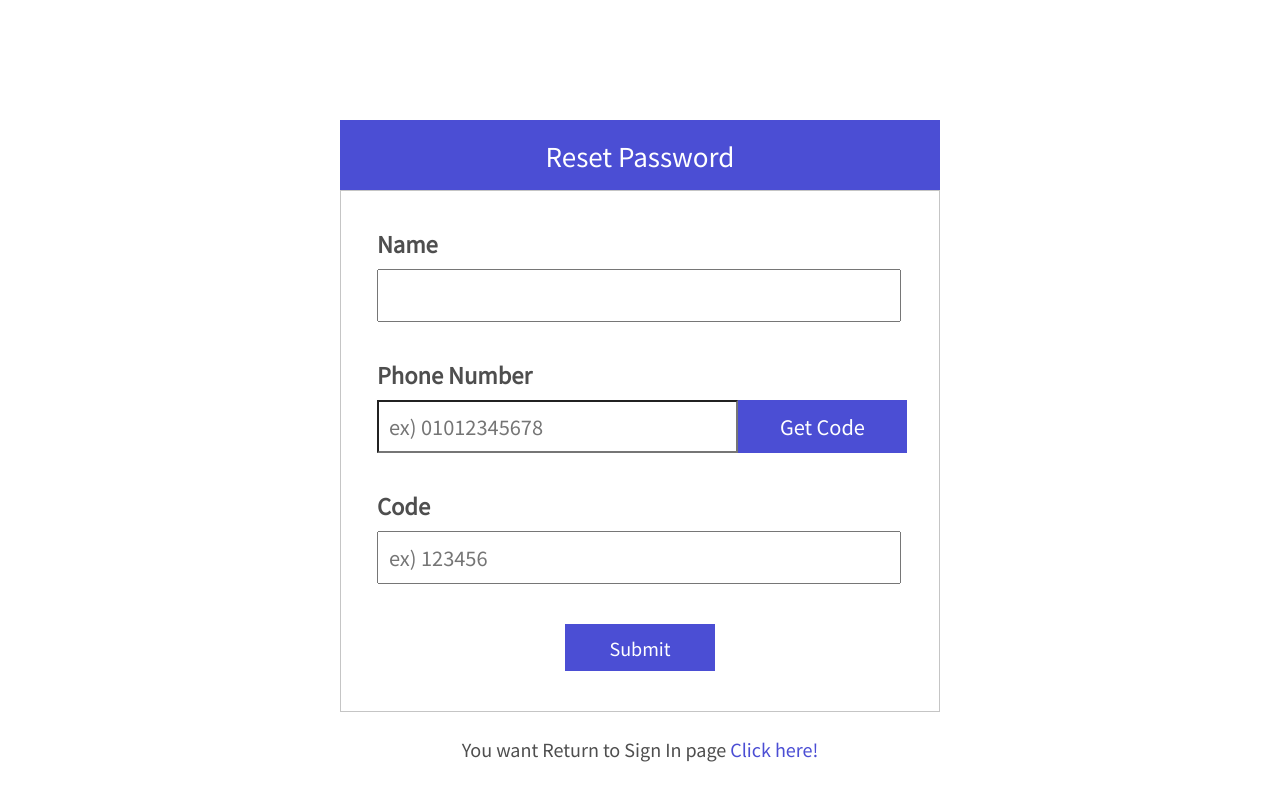
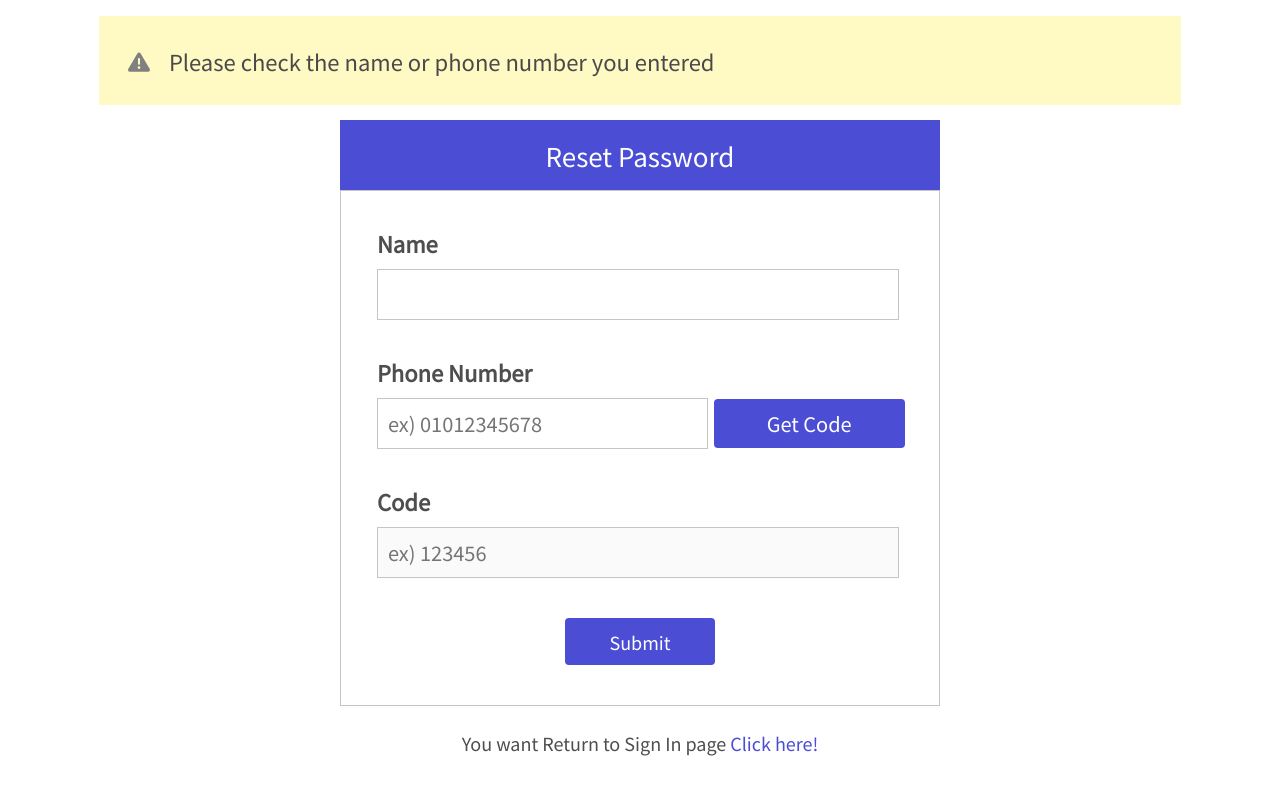
Before and after one commit to white-fox-git/coconet, a React (Vite) app: page /findUser in a window 1280 px wide. Both pictures are taken after a click on the button "Get Code". Built offline with nearby package versions, Linux system fonts and the light colour scheme.

Commit message:
김현빈 : 비밀번호 변경 기능 보강

```diff
--- a/src/css/findUser.module.css
+++ b/src/css/findUser.module.css
@@ -86,28 +86,32 @@
     font-family: var(--sub-font);
     padding: 0.5em;
     font-size: 16px;
+    border: 1px solid #c5c5c5;
 }
 
 .phoneNum
 {
-    width: 60%;
+    width: 55%;
     max-width: 400px;
     font-family: var(--sub-font);
     padding: 0.5em;
     font-size: 16px;
     -webkit-appearance: none;
+    border: 1px solid #c5c5c5;
 }
 
 .getBtn
 {
-    width: 30%;
-    padding: 0.6em;
+    width: 34%;
+    margin-left: 1%;
+    padding: 0.5em;
     font-size: 16px;
     border: 0;
     background-color: var(--main-color);
     color: white;
     font-family: var(--sub-font);
     transition: 0.2s;
+    border-radius: 4px;
     cursor: pointer;
 }
 
@@ -123,6 +127,7 @@
     font-family: var(--sub-font);
     transition: 0.2s;
     cursor: pointer;
+    border-radius: 4px;
 }
 
 .getBtn:hover, .submitBtn:hover
@@ -148,6 +153,13 @@
 {
     color: gray;
     margin-right: 14px;
+}
+
+.message
+{
+    padding: 10px;
+    color: var(--main-color);
+    font-family: var(--sub-font);
 }
 
 @media screen and (min-width: 769px) {
--- a/src/pages/findUser.jsx
+++ b/src/pages/findUser.jsx
@@ -9,6 +9,8 @@ const FindUser = () =>
 {
 
     const [info, setInfo] = useState(false); // true가 될시 비밀번호 변경이 가능한 페이지로 넘어감
+    const [name, setName] = useState('');
+    const [phone, setPhone] = useState('');
 
     // Alert 창 state
     const [checkPhone, setCheckPhone] = useState(false);
@@ -22,12 +24,17 @@ const FindUser = () =>
                 <div className={style.tap}>Reset Password</div>
             </div>
             <div className={style.infoBox}>
-                {info == false ? <UserInfo setInfo = {setInfo} setCheckPhone ={setCheckPhone} setCheckCode = {setCheckCode}/> : <SetPwd setCheckPwd = {setCheckPwd} /> }
+                {
+                    info == false ?
+                        <UserInfo name = {name} setName = {setName} phone = {phone}  setPhone ={setPhone} setInfo = {setInfo} setCheckPhone ={setCheckPhone} setCheckCode = {setCheckCode}/>
+                    :
+                        <SetPwd setCheckPwd = {setCheckPwd} name = {name} phone = {phone} />
+                    }
             </div>
             <p className = {style.text}>You want Return to Sign In page <Link to = "/" className = {style.link}>Click here!</Link></p>
             </div>
             {
-                checkPhone == true ? <p className={style.Alert}><FontAwesomeIcon icon = {faTriangleExclamation} className={style.icon}></FontAwesomeIcon> Please check the phone number you entered</p> : null
+                checkPhone == true ? <p className={style.Alert}><FontAwesomeIcon icon = {faTriangleExclamation} className={style.icon}></FontAwesomeIcon> Please check the name or phone number you entered</p> : null
             }
             {
                 checkCode == true ? <p className={style.Alert}><FontAwesomeIcon icon = {faTriangleExclamation} className={style.icon}></FontAwesomeIcon> Please check the code</p> : null
@@ -42,38 +49,42 @@ const FindUser = () =>
 
 const UserInfo = (props) =>
 {
-    const [name, setName] = useState('');
-    const [phone, setPhone] = useState('');
     const [resCode, setResCode] = useState(''); // 서버에서 받은 코드
     const [code, setCode] = useState(''); // 사용자가 입력할 코드
+    const [message, setMessage] = useState(false); // 코드 전송 메세지
 
     const getCode = () =>
     {
         let resData;
 
-        if(phone.length != 11)
+        if(props.phone.length != 11 && props.name == '')
         {
-            // phone 번호 입력이 잘못 되었을 때 Alert창 띄우기
+            // phone 번호 또는 name입력이 잘못 되었을 때 Alert창 띄우기
             props.setCheckPhone(true)
-            setTimeout(() => {props.setCheckPhone(false)}, 2000);
+            setTimeout(() => {props.setCheckPhone(false)}, 3000);
         }
         else
         {
-            axios.post('URL', JSON.stringify({name, phone}))
+            axios.post('URL', JSON.stringify({name : props.name, phone : props.phone}))
             .then((res) => {
                 resData = JSON.parse(res.data);
                 if(resData.check == true)
                 {
-                    // check값이 true일 경우 redCode state에 서버가 보낸 code값을 넣는다
+                    // check값이 true일 경우 redCode state에 서버가 보낸 code값을 넣고 비활성화 된 code Input을 활성화
                     setResCode(resData.code);
+                    document.getElementById('code').disabled = false;
+                    setMessage(true);
                 }
                 else
                 {
                     // check값이 false일 경우 입력값을 확인하라는 경고창
-                    alert("Please check the information you entered");
+                    props.setCheckPhone(true)
+                    setTimeout(() => {props.setCheckPhone(false)}, 3000);
                 }
             }).catch((error) => {
                 console.log(error);
+                props.setCheckPhone(true)
+                setTimeout(() => {props.setCheckPhone(false)}, 3000);
             });
         }
     }
@@ -88,8 +99,8 @@ const UserInfo = (props) =>
         else
         {
             // 아니라면 code 관련 Alert 창을 띄운다
-            props.setCheckCode(true)
-            setTimeout(() => {props.setCheckCode(false)}, 2000);
+
+            setTimeout(() => {props.setCheckCode(false)}, 3000);
         }
     }
 
@@ -110,18 +121,21 @@ const UserInfo = (props) =>
         <>
                 <div className={style.itemBox}>
                     <h4 className={style.label}>Name</h4>
-                    <input type ="text" className ={style.input} onChange = {(e) => setName(e.target.value)}/>
+                    <input type ="text" className ={style.input} onChange = {(e) => props.setName(e.target.value)}/>
                 </div>
                 <div className={style.itemBox}>
                     <h5 className={style.label}>Phone Number</h5>
-                    <input type ="text" className ={style.phoneNum} maxLength="11" placeholder="ex) 01012345678" value = {phone} onChange = {(e) => {
-                            setPhone(check(e.target.value)); // check 함수를 거쳐 리턴된 값을 phone state에 저장
+                    <input type ="text" className ={style.phoneNum} maxLength="11" placeholder="ex) 01012345678" value = {props.phone} onChange = {(e) => {
+                            props.setPhone(check(e.target.value)); // check 함수를 거쳐 리턴된 값을 phone state에 저장
                         }}/>
                     <button className={style.getBtn} onClick={() => {getCode()}}>Get Code</button>
+                    {
+                        message == true ? <p className = {style.message}>Code has been sent.</p> : null
+                    }
                 </div>
                 <div className={style.itemBox}>
                     <h4 className={style.label}>Code</h4>
-                    <input type ="text" className ={style.input} placeholder="ex) 123456" maxLength="6" value = {code} onChange = {(e) => {
+                    <input id = "code" type ="text" disabled className ={style.input} placeholder="ex) 123456" maxLength="6" value = {code} onChange = {(e) => {
                         setCode(check(e.target.value)); // check 함수를 거쳐 리턴된 값을 code state에 저장
                         }}/>
                 </div>
@@ -139,10 +153,11 @@ const SetPwd = (props) =>
     const submit = () =>
     {
 
-        if(pwd == pwd2 && pwd.length < 10 && pwd != '') // 암호가 서로 갖고 10글자 이상에 null 값이 아닐경우
+        if(pwd == pwd2 && pwd.length > 10 && pwd != '') // 암호가 서로 갖고 10글자 이상에 null 값이 아닐경우
         {
             // 서버로 암호값을 json 파일 형식으로 변경하여 보냄
-            axios.post('URL', JSON.stringify({pwd : pwd}))
+
+            axios.post('URL', JSON.stringify({name : props.name, phone : props.phone,  newPwd : pwd}))
             .then((res) => {
                 console.log(res.data);
             })
--- a/src/redux.jsx
+++ b/src/redux.jsx
@@ -1,4 +1,5 @@
 import { configureStore, createSlice } from '@reduxjs/toolkit'
+import axios from 'axios';
 
 const user = createSlice({
     name : "user",
@@ -11,10 +12,18 @@ const user = createSlice({
         },
         removeUser(state)
         {
-            state = {name : '', auth : false, session : null}; // 기본 값으로 초기화
-            console.log('sign out');
-            console.log('auth : ' + state.auth);
-            sessionStorage.removeItem('user'); // seesion stroage의 user 세션 정보 삭제
+            axios.post('URL', JSON.stringify({name : state.name, session: false}))
+            .then(() =>
+            {
+                state = {name : '', auth : false, session : false}; // 기본 값으로 초기화
+                console.log('sign out');
+                console.log('auth : ' + state.auth);
+                sessionStorage.removeItem('user'); // seesion stroage의 user 세션 정보 삭제
+            })
+            .catch((error) =>
+            {
+                console.log(error);
+            });
         }
     }
 })
```
